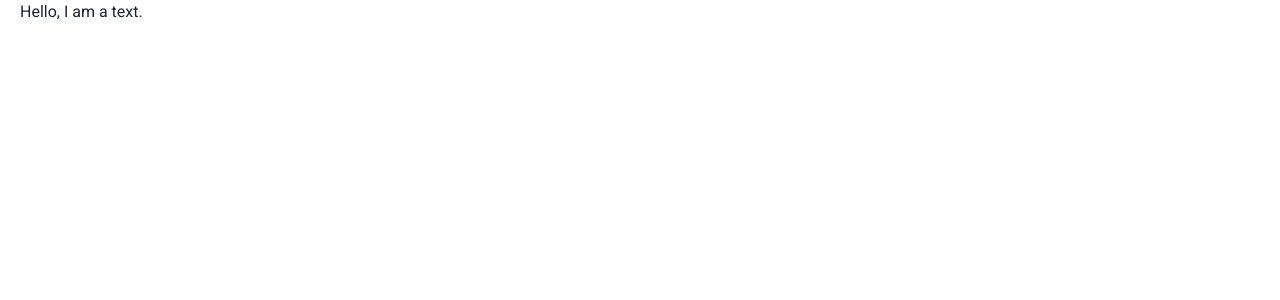
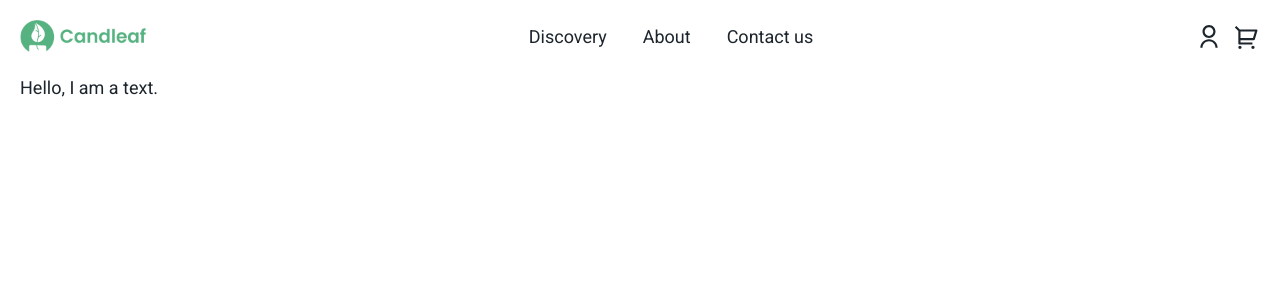
Before and after one commit to msselizabeth/e-commerce, a Next.js app: page / in a window 1280 px wide. Shown: the top 300 px of the page. Built offline with nearby package versions, Linux system fonts and the light colour scheme.

Commit message:
created and styled Header component for all breakpoints

```diff
--- a/package.json
+++ b/package.json
@@ -9,6 +9,7 @@
     "lint": "next lint"
   },
   "dependencies": {
+    "@remixicon/react": "^4.6.0",
     "next": "15.1.3",
     "react": "^19.0.0",
     "react-dom": "^19.0.0"
--- a/src/app/globals.css
+++ b/src/app/globals.css
@@ -3,27 +3,11 @@
 @tailwind utilities;
 
 @layer base {
-  *,
-  *::after,
-  *::before {
-    @apply box-border;
-    margin: 0;
-    padding: 0;
-  }
   body {
-    @apply flex flex-col min-h-screen bg-bg-primary text-text-primary;
+    @apply flex flex-col min-h-screen bg-bg-primary text-text-primary text-sm md:text-base lg:text-lg ;
     font-family: var(--font-roboto), Arial, Helvetica, sans-serif;
   }
   main {
     @apply flex-grow mx-auto container px-3 lg:px-4 xl:px-5 2xl:px-6;
   }
-  ul{
-    list-style: none;
-  }
-  img{
-    display: block;
-  }
-  a{
-    @apply no-underline;
-  }
 }
--- a/src/app/layout.tsx
+++ b/src/app/layout.tsx
@@ -1,12 +1,12 @@
 import type { Metadata } from "next";
-import { Poppins, Roboto} from "next/font/google";
+import { Poppins, Roboto } from "next/font/google";
 import "./globals.css";
-
+import Header from "@/components/Header/Header";
 
 const poppins = Poppins({
   variable: "--font-poppins",
   subsets: ["latin"],
-  weight: ["300", "400", "500", "600", "700"]
+  weight: ["300", "400", "500", "600", "700"],
 });
 
 const roboto = Roboto({
@@ -27,9 +27,8 @@ export default function RootLayout({
 }>) {
   return (
     <html lang="en">
-      <body
-        className={`${roboto.variable} ${poppins.variable}`}
-      >
+      <body className={`${roboto.variable} ${poppins.variable}`}>
+        <Header />
         <main>{children}</main>
       </body>
     </html>
--- /dev/null
+++ b/src/components/Header/Header.css
@@ -0,0 +1,6 @@
+/*
+    .logo{
+        width: 7.5rem;
+        height: 2.15rem;
+
+    } */
--- /dev/null
+++ b/src/components/Header/Header.tsx
@@ -0,0 +1,41 @@
+import Image from "next/image";
+import "./Header.css";
+import { RiMenuFill, RiShoppingCart2Line, RiUserLine } from "@remixicon/react";
+import Link from "next/link";
+
+export default function Header() {
+  return (
+    <header className="container mx-auto flex justify-between items-center px-3 py-2.5 lg:px-4 lg:py-4 xl:py-5 xl:px-5 2xl:px-6">
+      <button
+        type="button"
+        aria-label="mobile menu open button"
+        className="md:hidden">
+        <RiMenuFill size={26} />
+      </button>
+      <Link href="/">
+          <Image src="/logo.png" alt="logo image" width={126} height={34} />
+        </Link>
+      <nav className="hidden md:block">
+        <ul className=" md:flex items-center gap-9">
+          <li>
+            <Link href="/">Discovery</Link>
+          </li>
+          <li>
+            <Link href="/">About</Link>
+          </li>
+          <li>
+            <Link href="/">Contact us</Link>
+          </li>
+        </ul>
+      </nav>
+      <div className="flex gap-3">
+        <button type="button" aria-label="user button">
+          <RiUserLine size={26} />
+        </button>
+        <button type="button" aria-label="shopping cart button">
+          <RiShoppingCart2Line size={26} />
+        </button>
+      </div>
+    </header>
+  );
+}
```
Also changed, not shown: 1 other file (tests, documents, lock files or other folders).
